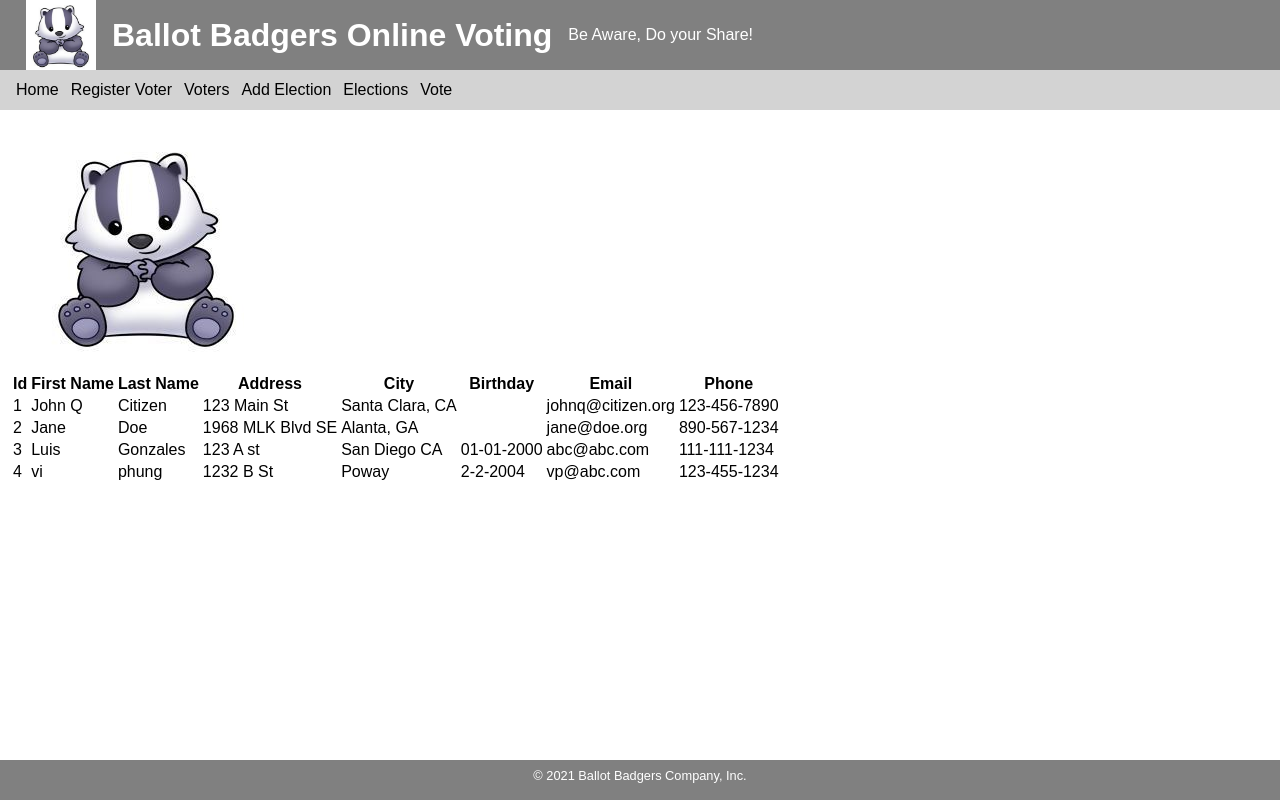
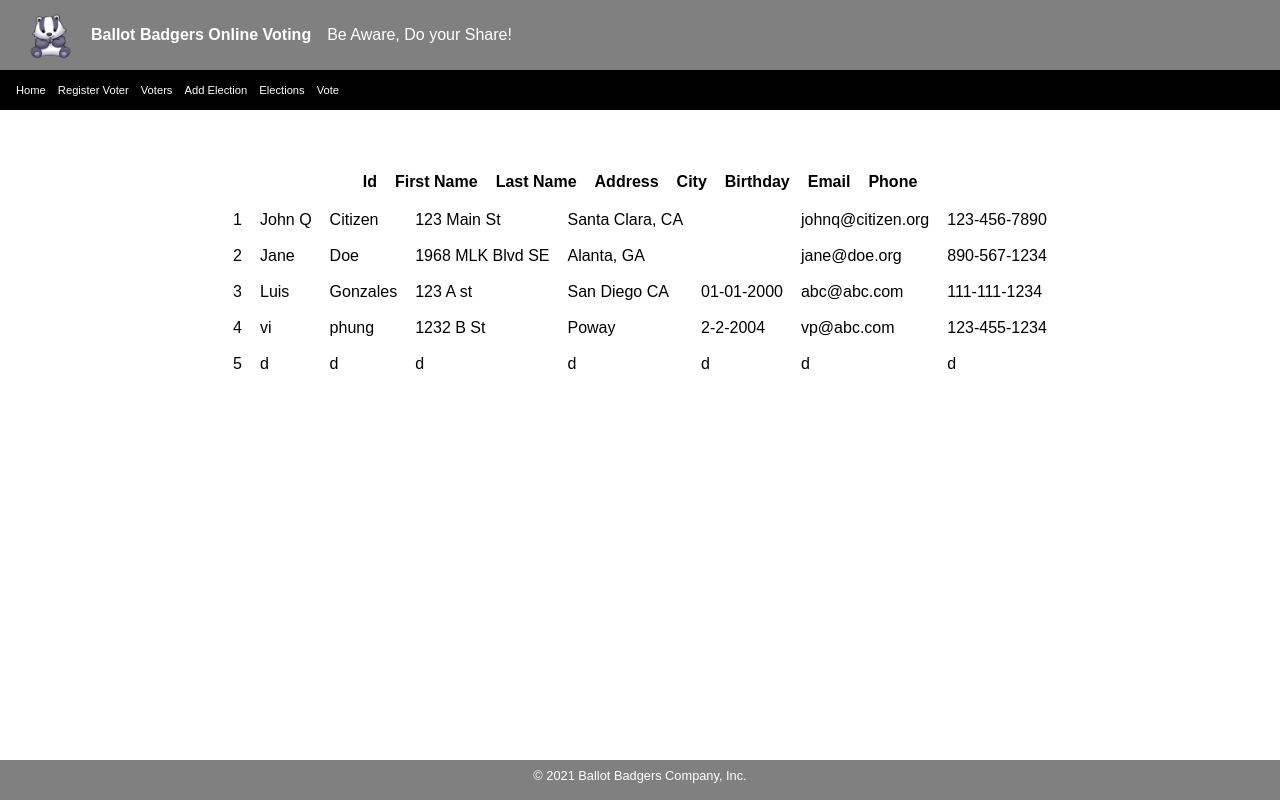
Before and after one commit to v3phung/ballot-badgers, a React (Create React App) app: page /voters in a window 1280 px wide. Built offline with nearby package versions, Linux system fonts and the light colour scheme; data requests are answered from the project's data file.

Commit message:
replaced badger image and added styling

```diff
--- a/db.json
+++ b/db.json
@@ -39,6 +39,16 @@
       "email": "vp@abc.com",
       "phoneNumber": "123-455-1234",
       "id": 4
+    },
+    {
+      "firstName": "d",
+      "lastName": "d",
+      "address": "d",
+      "city": "d",
+      "birthday": "d",
+      "email": "d",
+      "phoneNumber": "d",
+      "id": 5
     }
   ],
   "elections": [
@@ -75,6 +85,23 @@
           "yesVotes": 100
         }
       ]
+    },
+    {
+      "name": "Amit's Election",
+      "questions": [
+        {
+          "id": 1,
+          "text": "do you like soda?",
+          "yesVotes": 0
+        },
+        {
+          "id": 2,
+          "text": "do you like water?",
+          "yesVotes": 0
+        }
+      ],
+      "voterIds": [],
+      "id": 3
     }
   ]
 }
--- a/src/components/App.js
+++ b/src/components/App.js
@@ -4,7 +4,7 @@ import { Provider } from "react-redux";
 import { electionStore } from "../stores/election";
 
 import { Layout } from "./Layout";
-import { ToolHeader } from "./ToolHeader";
+import { PageHeader } from "./PageHeader";
 import { ToolFooter } from "./ToolFooter";
 import { Menu } from "./Menu";
 
@@ -17,7 +17,7 @@ export const App = () => {
   return (
     <Router>
       <Layout>
-        <ToolHeader title="Ballot Badgers Online Voting" slogan="Be Aware, Do your Share!" />
+        <PageHeader title="Ballot Badgers Online Voting" slogan="Be Aware, Do your Share!" />
         <Menu />
         <main>
           <Route path="/register-voter">
--- a/src/components/ElectionForm.js
+++ b/src/components/ElectionForm.js
@@ -27,6 +27,8 @@ export const ElectionForm = ({ onAddElection: addElection }) => {
         <>
             <ToolHeader title='Create An Election' />
             <div>
+                <div className='election-name-disp'>Election Name: {electionForm.name}</div>
+                <div className='election-questions-disp'>
                     <ul>
                         {
                             electionForm.questions.map(c => (
@@ -35,13 +37,14 @@ export const ElectionForm = ({ onAddElection: addElection }) => {
                         }
                     </ul>
                 </div>
-            <form>
-                <div>
-                    <label htmlFor='name-input'>Election Name</label>
+            </div>
+            <form className='custom-form'>
+                <div className='form-element'>
+                    <label htmlFor='name-input'>Election Name: </label>
                     <input type='text' id='name-input' name="name" value={electionForm.name} onChange={change}></input>
                 </div>
                 <div>
-                    <label htmlFor='question-input'>Add Question</label>
+                    <label htmlFor='question-input'>Add Question: </label>
                     <input type='text' id='question-input' name='currentQuestion' value={electionForm.currentQuestion} onChange={change}></input>
                 </div>
                 <button type='button' onClick={addQuestion} >Add Question</button>
--- a/src/components/ElectionList.js
+++ b/src/components/ElectionList.js
@@ -11,25 +11,30 @@ export const ElectionList = ({ elections }) => {
     return (
         <>
 
-            <ToolHeader title='Current Elections' />
-            <table>
+            <ToolHeader title='Active Elections' />
+            <table className='custom-table'>
+                <thead>
                     <tr>
                         <th>Name</th>
                         <th>Results</th>
                     </tr>
+                </thead>
+                <tbody>
                     {elections.map(e => (
                         <tr key={e.id}>
                             <td>{e.name}</td>
                             <td><button type='button' onClick={() => { getElection(e.id) }}>View Results</button></td>
                         </tr>
                     ))}
+                </tbody>
+
             </table>
 
             {
                 showResult !== -1 ?
                     <div>
-                        <h1>{showResult.name} Results</h1>
-                        <table>
+                        <ToolHeader title={showResult.name + " Election Results"} />
+                        <table className='custom-table'>
                             <thead>
                                 <tr>
                                     <th>Question</th>
@@ -44,8 +49,8 @@ export const ElectionList = ({ elections }) => {
                                     showResult.questions.map(q => (
                                         <tr>
                                             <td>{q.text}</td>
-                                            <td>{q.yesCnt}</td>
-                                            <td>{showResult.voterIds.length - q.yesCnt}</td>
+                                            <td>{q.yesVotes}</td>
+                                            <td>{showResult.voterIds.length - q.yesVotes}</td>
                                             <td>{showResult.voterIds.length}</td>
                                         </tr>
                                     ))
--- a/src/components/Layout.css
+++ b/src/components/Layout.css
@@ -7,7 +7,6 @@ body {
   bottom: 0;
   left: 0;
   right: 0;
-
   display: grid;
 
   grid-template-rows: 70px 40px 1fr 40px;
@@ -34,13 +33,13 @@ body {
 }
 
 .page-header {
-  font-size: 2rem;
+  font-size: 1rem;
   font-weight: bold;
 }
 
 .logo {
   margin: 1rem;
-  height: 100%;
+  height: 70%;
   object-fit: contain;
 }
 
@@ -50,10 +49,8 @@ body {
 
 .container > nav {
   grid-area: menu;
-  background-color: lightgrey;
-  color: black;
+  background-color: black;
   padding-left: 10px;
-
   display: flex;
   align-items: center;
 }
@@ -63,6 +60,7 @@ body {
   display: flex;
   padding: 0;
   margin: 0;
+  font-size: .7rem;
 }
 
 .menu-item {
@@ -92,10 +90,47 @@ body {
 
 .menu-item > a,
 .menu-item > a:visited {
-  color: black;
+  color: white;
   text-decoration: none;
 }
 
 .menu-item:hover {
   text-decoration: underline;
 }
+
+.custom-form {
+  display:flex;
+  flex-direction: column;
+  align-items: center;
+}
+
+.custom-form > button ,
+.custom-form .form-element{
+  margin: 10px;
+}
+
+.view-block {
+  display:flex;
+  flex-direction: column;
+  align-items: center;
+}
+
+.custom-table {
+  display:flex;
+  flex-direction:column;
+  align-items: center;
+}
+
+
+
+.custom-table > thead > tr > th,
+.custom-table > tbody > tr > td {
+  padding:0.5rem;
+}
+
+.election-name-disp,
+.election-questions-disp {
+  display:flex;
+  flex-direction: column;
+  align-items: center;
+}
--- /dev/null
+++ b/src/components/PageHeader.js
@@ -0,0 +1,9 @@
+export const PageHeader = ({ title, slogan }) => {
+  return (
+    <header className="header-block">
+      <img src="./badger.png" alt='badger logo' className="logo" />
+      <h1 className="page-header">{title}</h1>
+      <span className="slogan">{slogan}</span>
+    </header>
+  );
+};
--- a/src/components/ToolHeader.js
+++ b/src/components/ToolHeader.js
@@ -1,9 +1,7 @@
-export const ToolHeader = ({ title, slogan }) => {
-  return (
-    <header className="header-block">
-      <img src="./badger.jpeg" alt='badger logo' className="logo" />
-      <h1 className="page-header">{title}</h1>
-      <span className="slogan">{slogan}</span>
-    </header>
-  );
+export const ToolHeader = ({ title }) => {
+    return (
+        <header className="view-block">
+            <h1 className="view-header">{title}</h1>
+        </header>
+    );
 };
--- a/src/components/VotersList.js
+++ b/src/components/VotersList.js
@@ -2,7 +2,7 @@ export const VotersList = ({
     voters
 }) => {
     return (
-        <table>
+        <table className='custom-table'>
             <thead>
                 <tr>
                     <th>Id</th>
```
Also changed, not shown: public/badger.png (added). Lines whose indentation alone changed are shown as unchanged.
